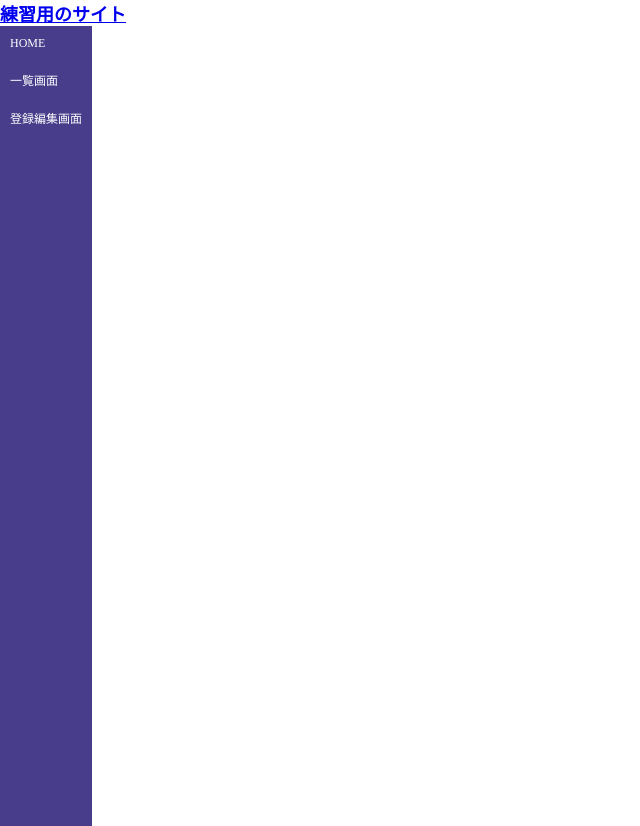
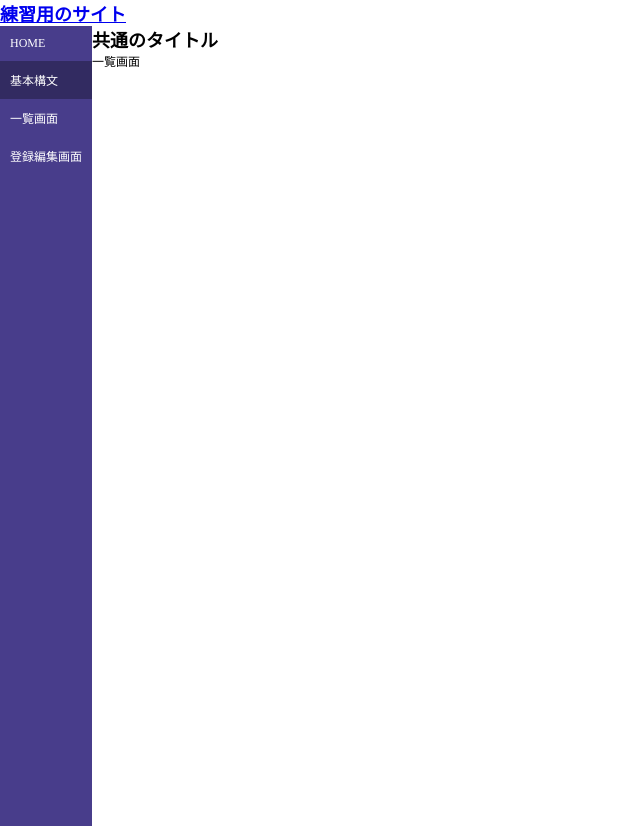
Before and after one commit to chiaki149/practice-project, a Vue app: page /#/basic in a window 1280 px wide. Shown: the whole page, without its empty margins (0-640 px from the left). Built offline with nearby package versions, Linux system fonts and the light colour scheme.

Commit message:
予約語回避したらなおった

```diff
--- a/src/App.vue
+++ b/src/App.vue
@@ -8,6 +8,7 @@
       <div class="side">
         <ul class="menu">
           <li><router-link to="/" exact>HOME</router-link></li>
+          <li><router-link to="/basic">基本構文</router-link></li>
           <li><router-link to="/list">一覧画面</router-link></li>
           <li><router-link to="/inputitems">登録編集画面</router-link></li>
         </ul>
--- /dev/null
+++ b/src/components/Basic.vue
@@ -0,0 +1,24 @@
+<template>
+  <div>
+    <common-title></common-title>
+    {{ msg }}
+  </div>
+</template>
+
+<script>
+import CommonTitle from './items/CommonTitle.vue'
+export default {
+  components: {
+    CommonTitle
+  },
+  data () {
+    return {
+      msg: '一覧画面'
+    }
+  }
+}
+</script>
+
+<!-- Add "scoped" attribute to limit CSS to this component only -->
+<style scoped>
+</style>
--- a/src/main.js
+++ b/src/main.js
@@ -12,6 +12,7 @@ new Vue({
   template: '<App/>',
   components: {
     App: require('./App.vue'),
+    Basic: require('./components/Basic.vue'),
     ListItems: require('./components/ListItems.vue'),
     InputItems: require('./components/InputItems.vue')
   }
--- a/src/router/index.js
+++ b/src/router/index.js
@@ -1,5 +1,6 @@
 import Vue from 'vue'
 import Router from 'vue-router'
+import Basic from 'components/Basic'
 import ListItems from 'components/ListItems'
 import InputItems from 'components/InputItems'
 
@@ -7,6 +8,11 @@ Vue.use(Router)
 
 export default new Router({
   routes: [
+    {
+      path: '/basic',
+      name: 'Basic',
+      component: Basic
+    },
     {
       path: '/listitems',
       name: 'listitems',
```
